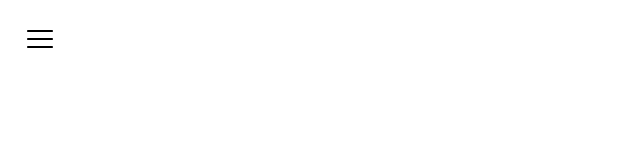
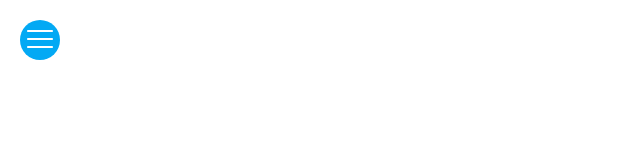
Before and after one commit to AndreyDorodnev/Event-Timer, a React (Create React App) app: page / in a window 1280 px wide. Shown: the top 160 px of the page, without its empty margins (0-640 px from the left). Built offline with nearby package versions, Linux system fonts and the light colour scheme.

Commit message:
dark-light theme style add

```diff
--- a/src/index.css
+++ b/src/index.css
@@ -1,3 +1,17 @@
+html {
+  height: 100%;
+  --primaryBackground: #fff;
+  --primaryButtonBackground: #03A9F4;
+  --primaryButton: #fff;
+  --secondaryButtonBackground: #039BE5;
+  --primaryMenuBackground: #0277BD;
+  --primaryFontColor: #000;
+}
+html[theme="dark"]{
+  --primaryBackground: #000;
+  --primaryButton: #fff;
+  --primaryFontColor: #fff;
+}
 body {
   margin: 0;
   font-family: -apple-system, BlinkMacSystemFont, 'Segoe UI', 'Roboto', 'Oxygen',
@@ -5,9 +19,14 @@ body {
     sans-serif;
   -webkit-font-smoothing: antialiased;
   -moz-osx-font-smoothing: grayscale;
+  height: 100%;
+  position: relative;
 }
 
 code {
   font-family: source-code-pro, Menlo, Monaco, Consolas, 'Courier New',
     monospace;
 }
+#root{
+  height: 100%;
+}
```
